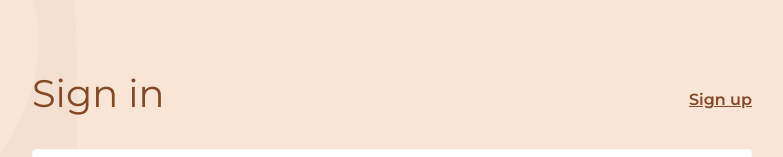
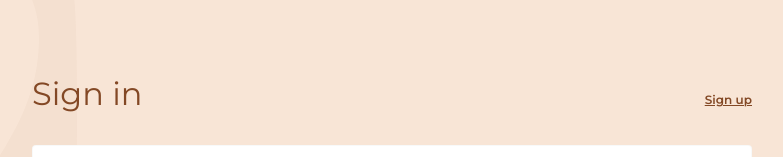
Before and after one commit to rodrigodsluz/fuerza-studio-react-challenge, a React (Create React App) app: page / in a window 1280 px wide. Shown: the part 249-406 px from the top of the page, without its empty margins (248-1031 px from the left). Built offline with nearby package versions, Linux system fonts and the light colour scheme; a web font is replaced by a local one; what miragejs would draw is missing.

Commit message:
💄 fix: font styles

```diff
--- a/src/components/Form/index.tsx
+++ b/src/components/Form/index.tsx
@@ -61,6 +61,7 @@ function Form({
           id="password"
           setValue={setPassword}
           label={passwordLabel}
+          type="password"
         />
 
         {hasForgotPassword && <Link to="/">Forgot Password?</Link>}
--- a/src/components/Form/styles.ts
+++ b/src/components/Form/styles.ts
@@ -24,9 +24,9 @@ export const Container = styled.main`
     > a:nth-child(3) {
       grid-area: link;
 
-      margin: auto auto 8px;
+      margin: auto auto 6px;
 
-      font-size: 1rem;
+      font-size: 12px;
       font-weight: 600;
 
       text-decoration: underline;
@@ -42,7 +42,7 @@ export const Container = styled.main`
       grid-area: title;
 
       font-weight: 400;
-      font-size: 2.4rem;
+      font-size: 32px;
 
       color: ${theme.colors.brown};
 
--- a/src/components/Input/index.tsx
+++ b/src/components/Input/index.tsx
@@ -12,7 +12,7 @@ import { InputContainer } from './styles';
  * @description
  * Input
  */
-function Input({ id, value, setValue, label }: IInput) {
+function Input({ id, value, setValue, label, type }: IInput) {
   const handleOnChange = (e: ChangeEvent<HTMLInputElement>) => {
     if (setValue) {
       setValue(e.target.value);
@@ -25,7 +25,12 @@ function Input({ id, value, setValue, label }: IInput) {
         document.getElementById(id)?.focus();
       }}
     >
-      <input id={id} type="text" value={value} onChange={handleOnChange} />
+      <input
+        id={id}
+        type={type || 'text'}
+        value={value}
+        onChange={handleOnChange}
+      />
 
       <label htmlFor={id}>{label}</label>
     </InputContainer>
--- a/src/components/Navbar/index.tsx
+++ b/src/components/Navbar/index.tsx
@@ -1,6 +1,8 @@
 import React from 'react';
-import { FaAngleLeft, FaPlus } from 'react-icons/fa';
+import { FaPlus } from 'react-icons/fa';
 import { Link, useHistory } from 'react-router-dom';
+
+import leftArrow from '../../assets/images/left-arrow.svg';
 
 import Button from '../Button';
 
@@ -31,7 +33,7 @@ function Navbar({
   return (
     <Container>
       <Link to={linkToBackButton}>
-        <FaAngleLeft />
+        <img src={leftArrow} alt="left arrow" />
 
         <div>{linkText}</div>
       </Link>
--- a/src/components/Navbar/styles.ts
+++ b/src/components/Navbar/styles.ts
@@ -14,7 +14,12 @@ export const Container = styled.nav`
       justify-content: center;
 
       font-family: ${theme.fonts.family.secondary};
-      font-size: 1.5rem;
+      font-size: 25px;
+      font-weight: 700;
+
+      img {
+        margin-right: 19px;
+      }
 
       div {
         width: 100px;
--- a/src/interfaces/input.interface.ts
+++ b/src/interfaces/input.interface.ts
@@ -3,4 +3,5 @@ export interface IInput {
   value?: string;
   setValue?: React.Dispatch<React.SetStateAction<string>>;
   label: string;
+  type?: string;
 }
--- a/src/pages/CreateNote/styles.ts
+++ b/src/pages/CreateNote/styles.ts
@@ -23,9 +23,9 @@ export const Container = styled.main`
       margin: auto;
       margin-top: 2rem;
 
-      padding: 8px;
+      padding-right: 8px;
 
-      width: 90%;
+      width: 100%;
 
       input {
         padding: 0.4rem;
--- a/src/pages/Journals/styles.ts
+++ b/src/pages/Journals/styles.ts
@@ -54,11 +54,11 @@ export const List = styled.ul`
     display: grid;
     justify-content: center;
     grid-template-columns: 1fr 1fr;
-    gap: 1rem;
+    gap: 1.5rem;
 
     width: 100%;
 
-    padding: 1rem;
+    padding: 1rem 0;
 
     max-height: 550px;
 
@@ -67,11 +67,7 @@ export const List = styled.ul`
     border-radius: 8px;
 
     a {
-      min-width: 110px;
-      max-width: 130px;
-      width: 100%;
-
-      margin: auto;
+      width: 144px;
 
       &:nth-child(odd) li {
         background: ${theme.colors.lightBlue};
@@ -113,7 +109,8 @@ export const List = styled.ul`
         flex: 1;
         padding: 0.8rem;
 
-        font-size: 1.1rem;
+        font-size: 24px;
+        font-weight: 700;
 
         text-align: center;
         word-break: break-all;
```
Also changed, not shown: src/assets/images/left-arrow.svg (added).
